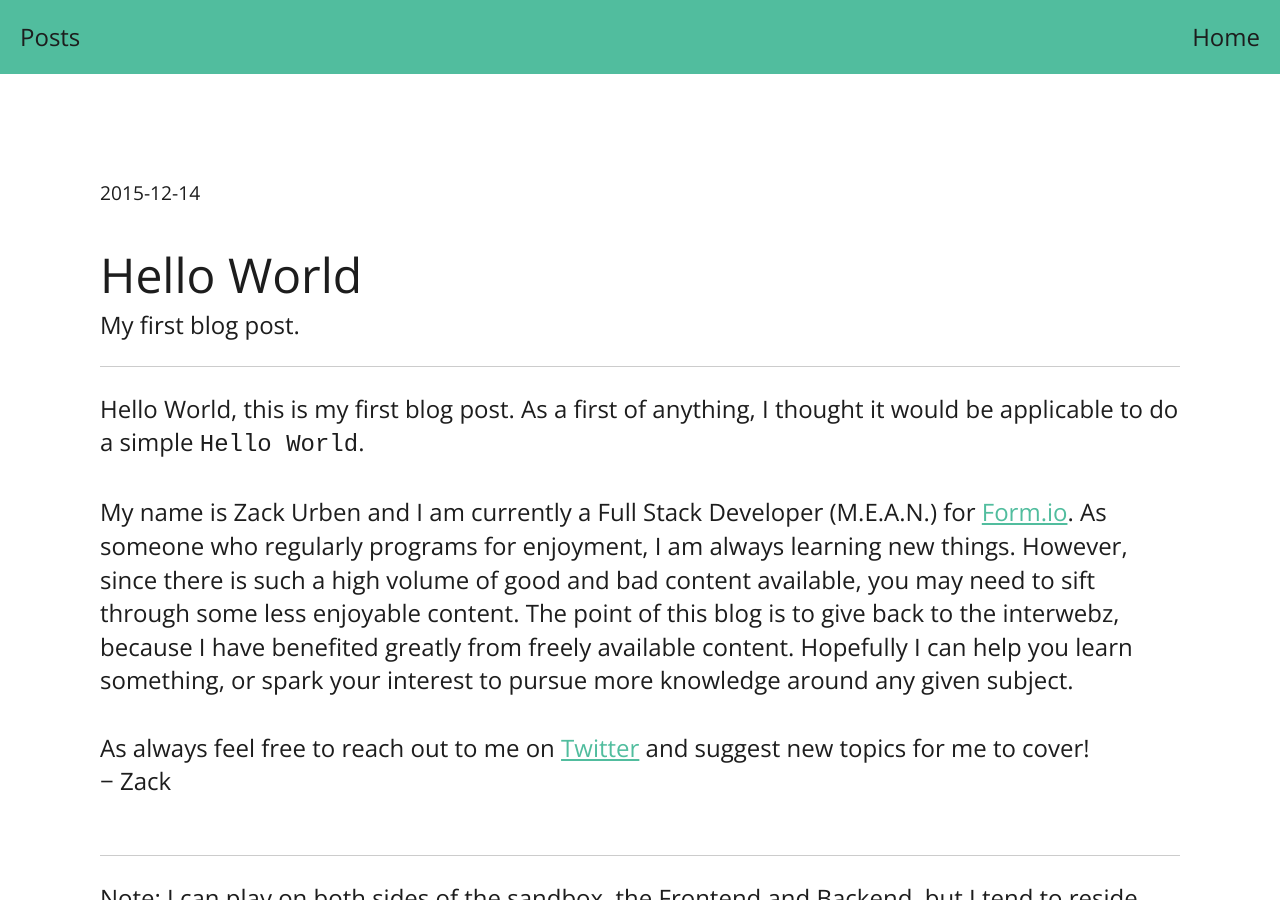
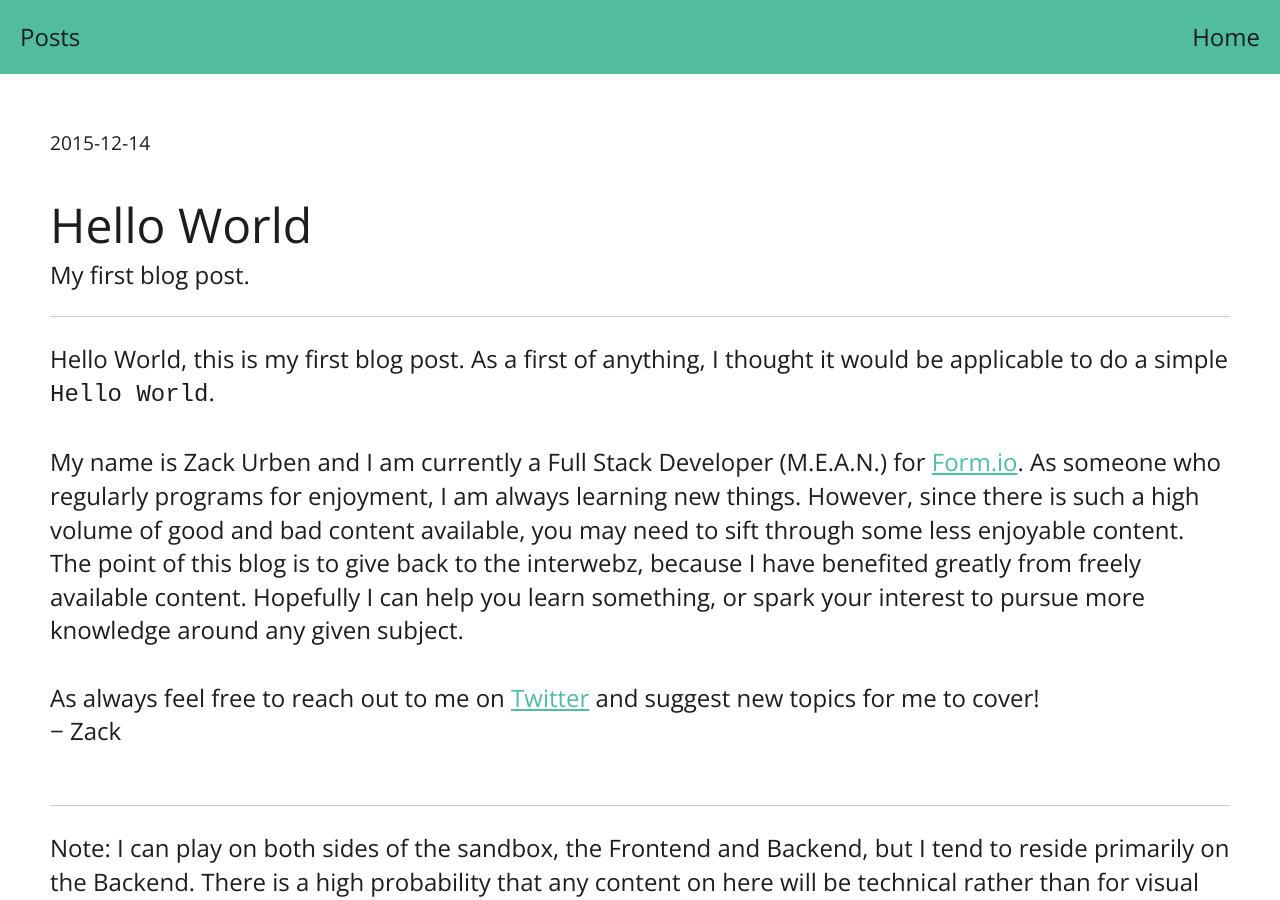
Before and after one commit to zackurben/zackurben.github.io, a Jekyll site: the page built from blog/_posts/2015-12-14-hello-world.md, in a window 1280 px wide and 900 px high. Built offline with Jekyll 4.4.1, drawn with Linux system fonts in a browser that asks for light colours; nearby versions of some CDN libraries.

Commit message:
Fixing breakpoint issues from testing.

```diff
--- a/_sass/_base.scss
+++ b/_sass/_base.scss
@@ -167,6 +167,12 @@
       @include xs-screen {
         min-width: fit-content;
       }
+      @include s-screen {
+        min-width: fit-content;
+      }
+      @include m-screen {
+        min-width: fit-content;
+      }
 
       flex: 2 1;
       justify-content: center;
@@ -180,20 +186,24 @@
   }
 
   &.post {
-    @include resize-padding(round($content-padding), round($content-padding));
+    @include resize-padding(round($content-padding/2), round($content-padding/2));
     text-align: left;
   }
 }
 
 .profile {
+  img {
     border: $accent-color;
     border-width: 7px;
     // border-radius: 21px;
     border-style: solid;
     box-sizing: border-box;
 
-  max-width: 100%;
+    width: 100%;
     height: auto;
+    max-width: 500px;
+    max-height: 500px;
+  }
 }
 
 .professional {
--- a/index.html
+++ b/index.html
@@ -5,7 +5,9 @@
   <h2 class="center">About</h2>
   <div class="row">
     <div class="col">
-      <img class="profile" src="/img/zack.jpeg">
+      <div class="profile">
+        <img class="" src="/img/zack.jpeg">
+      </div>
     </div>
     <div class="col">
       <p>{{ site.bio }}</p>
```
Also changed, not shown: css/main.scss (+4 -4 lines). Lines whose indentation alone changed are shown as unchanged.
